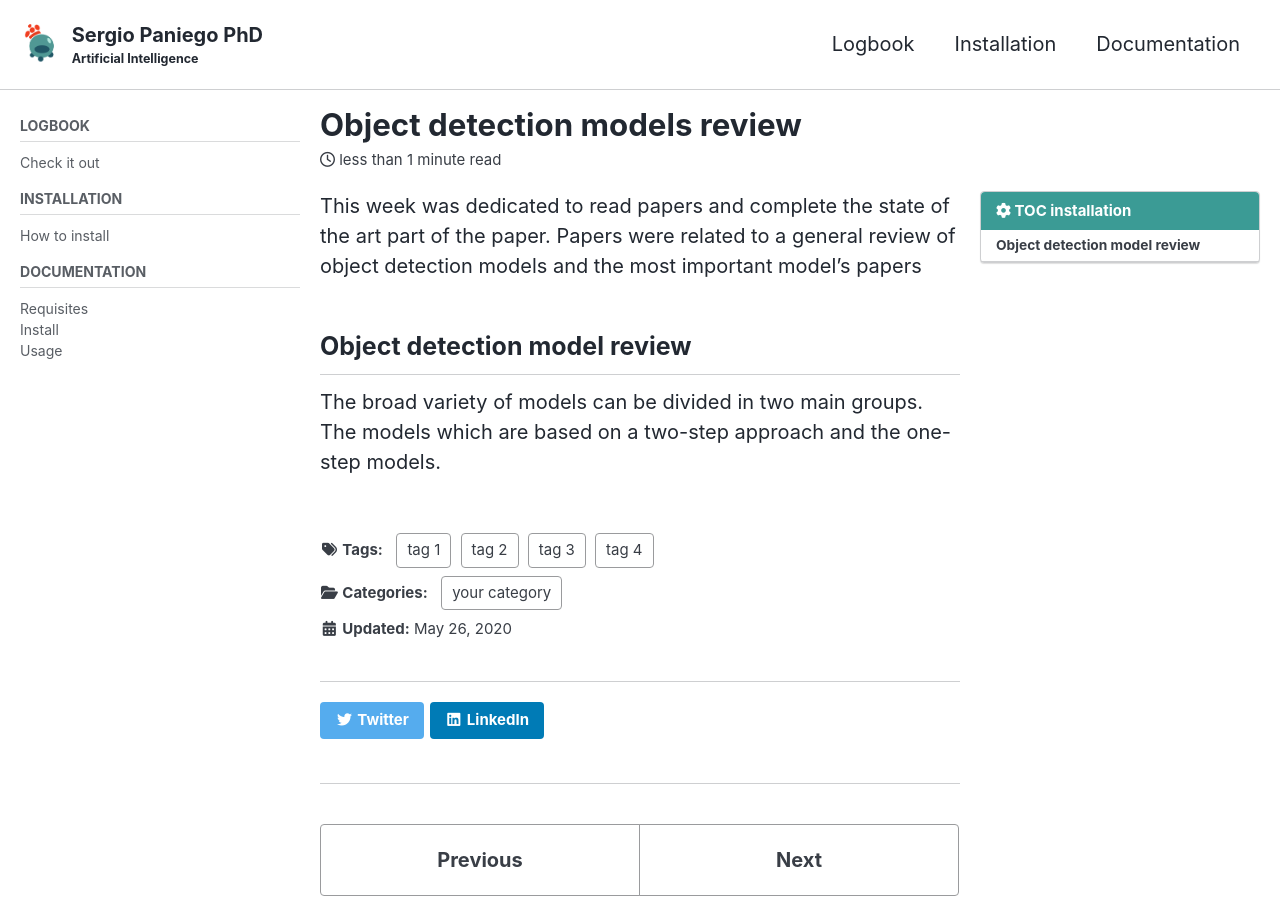
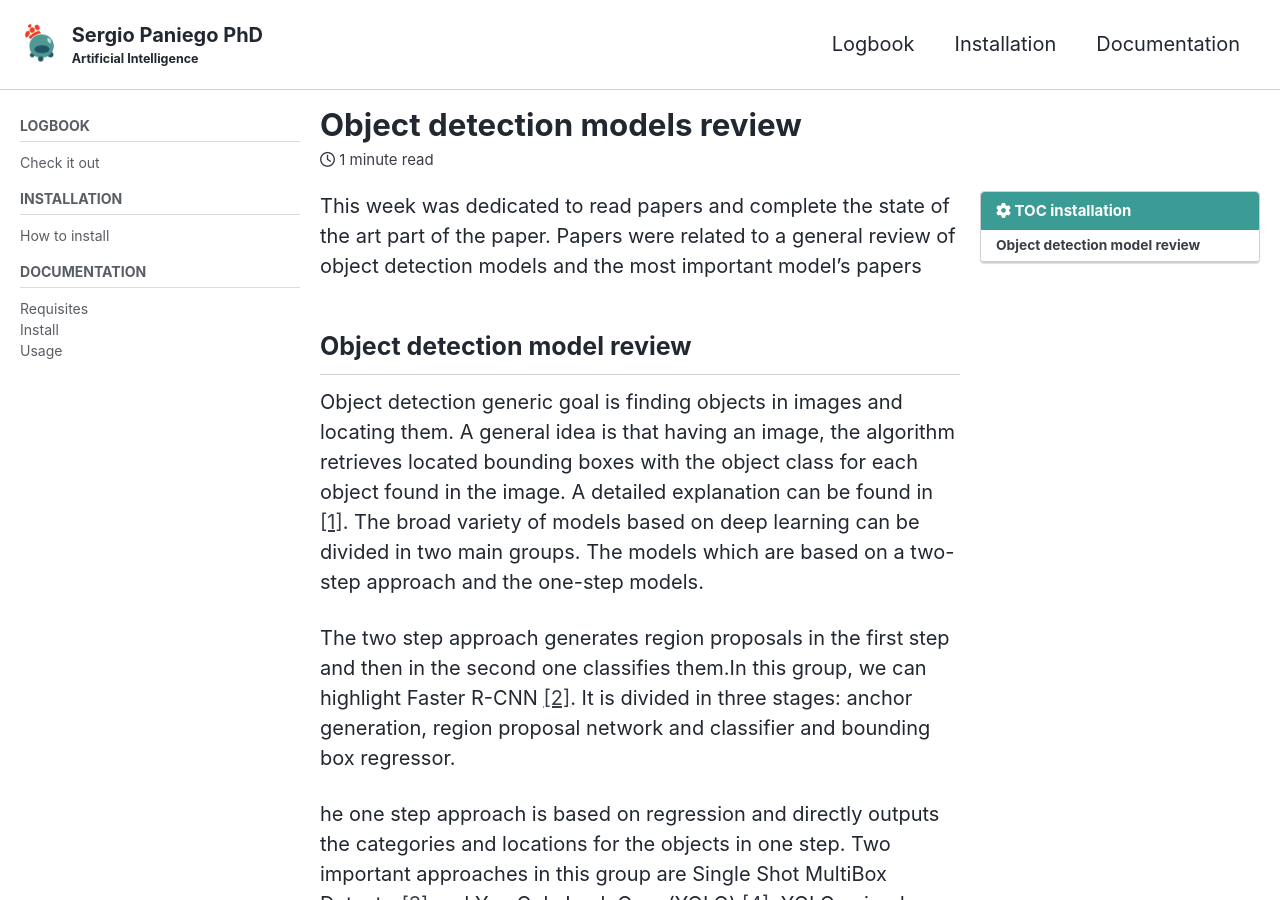
Before and after one commit to RoboticsLabURJC/2019-phd-sergio-paniego, a Jekyll site: the page built from docs/_posts/2020-05-26-object-detection-models-review.md, in a window 1280 px wide and 900 px high. Built offline with Jekyll 4.4.1, drawn with Linux system fonts in a browser that asks for light colours; cached includes are drawn as plain includes; nearby versions of some CDN libraries; some of the changed text lies outside the part shown.

Commit message:
Object detection review blog updated

```diff
--- a/docs/_posts/2020-05-26-object-detection-models-review.md
+++ b/docs/_posts/2020-05-26-object-detection-models-review.md
@@ -11,12 +11,12 @@
 
 
 categories:
-- your category
+- Detection Studio
 tags:
-- tag 1
-- tag 2
-- tag 3
-- tag 4
+- object detection model review
+- yolo
+- ssd
+- faster r-cnn
 
 author: Tony Stark
 pinned: false
@@ -28,4 +28,14 @@
 
 ## Object detection model review
 
-The broad variety of models can be divided in two main groups. The models which are based on a two-step approach and the one-step models.
+Object detection generic goal is finding objects in images and locating them. A general idea is that having an image, the algorithm
+retrieves located bounding boxes with the object class for each object found in the image. A detailed explanation can be found in [[1]](https://arxiv.org/abs/1807.05511).
+The broad variety of models based on deep learning can be divided in two main groups. The models which are based on a two-step approach and the one-step models.
+
+The two step approach generates region proposals in the first step and then in the second one classifies them.In this group, we can highlight Faster R-CNN [[2]](https://arxiv.org/abs/1506.01497).
+It is divided in three stages: anchor generation, region proposal network and classifier and bounding box regressor.
+
+he one step approach is based on regression and directly outputs the categories and locations for the objects in one step. Two important approaches in this group
+are Single Shot MultiBox Detector[[3]](https://arxiv.org/abs/1512.02325) and You Only Look Once(YOLO) [[4]](https://arxiv.org/abs/1506.02640).
+ YOLO gained popularity because it obtained a great time performance with good performance metrics, something that was previously difficult to achieve.
+ This architecture has evolved to this days with YOLOv3[[5]](https://arxiv.org/abs/1804.02767) and YOLOv4[[6]](https://arxiv.org/abs/2004.10934) including several improvements over the first release.
```
